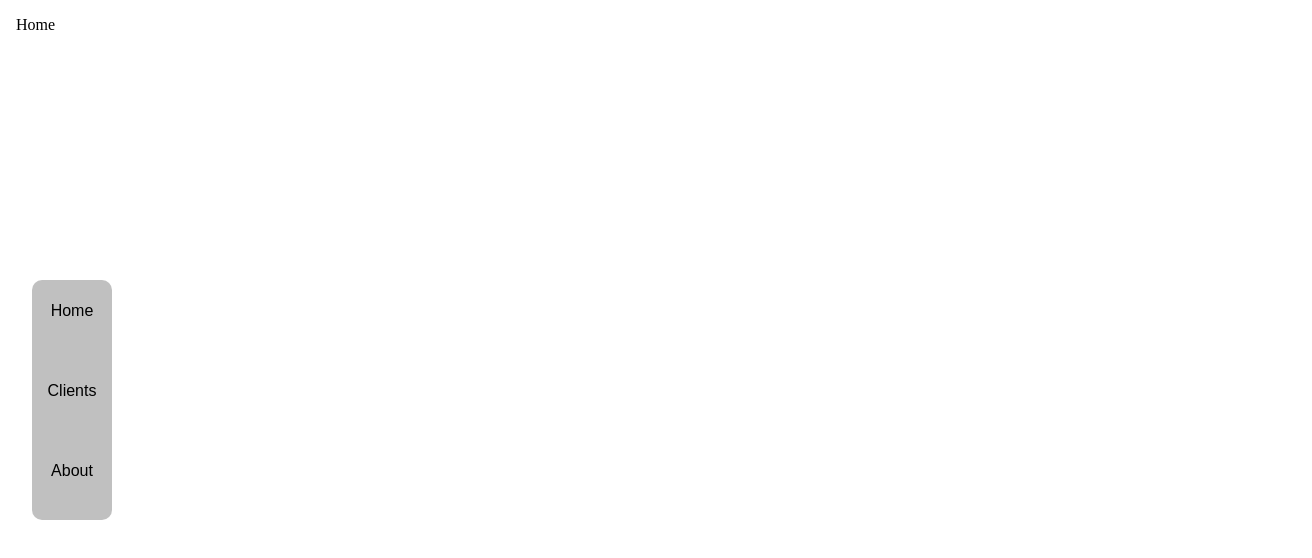
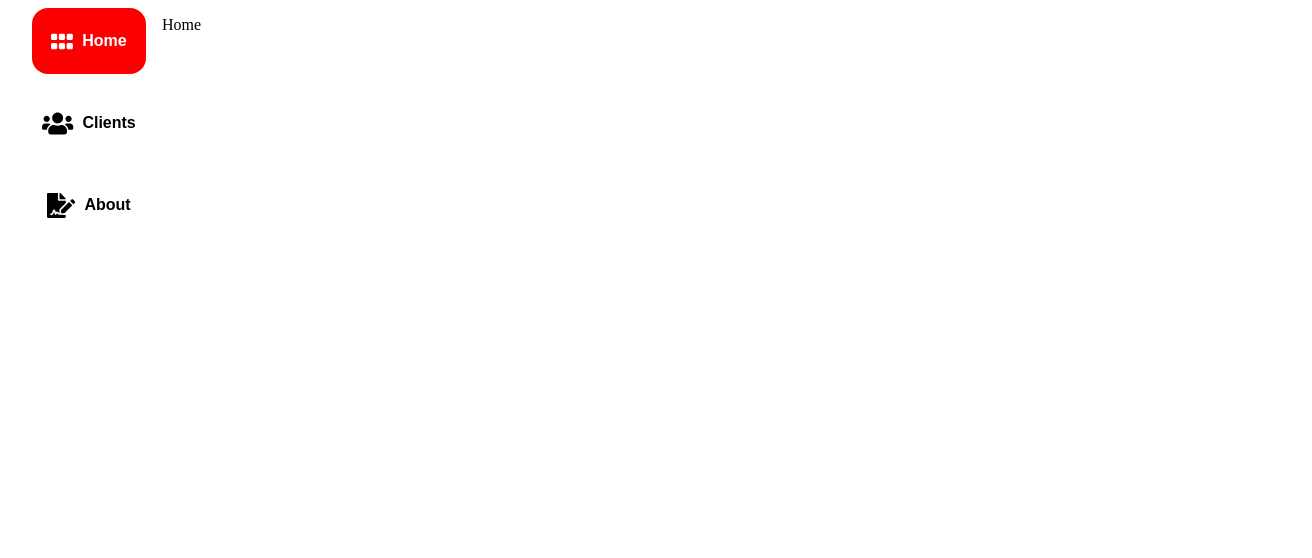
Before and after one commit to willrte/lego_crm, a Vue app: page / in a window 1280 px wide. Shown: the top 558 px of the page, 1312 px wide, since content can reach past the window. Built offline with nearby package versions, Linux system fonts and the light colour scheme.

Commit message:
Ajout fontawesome + menu fix
- menu fonctionnel
- fontawesome utilisable
- highlight de la page active

```diff
--- a/package.json
+++ b/package.json
@@ -7,10 +7,14 @@
     "build": "vue-cli-service build"
   },
   "dependencies": {
+    "@fortawesome/fontawesome-svg-core": "^1.3.0-beta3",
+    "@fortawesome/free-regular-svg-icons": "^6.0.0-beta3",
+    "@fortawesome/free-solid-svg-icons": "^6.0.0-beta3",
     "vue": "^3.0.0",
     "vue-router": "^4.0.0-0"
   },
   "devDependencies": {
+    "@fortawesome/fontawesome-free": "^5.15.4",
     "@vue/cli-plugin-router": "~4.5.0",
     "@vue/cli-service": "~4.5.0",
     "@vue/compiler-sfc": "^3.0.0"
--- a/public/index.html
+++ b/public/index.html
@@ -6,6 +6,7 @@
     <meta name="viewport" content="width=device-width,initial-scale=1.0">
     <link rel="icon" href="<%= BASE_URL %>favicon.ico">
     <title><%= htmlWebpackPlugin.options.title %></title>
+      <script src="https://kit.fontawesome.com/33546c7229.js" crossorigin="anonymous"></script>
   </head>
   <body>
     <noscript>
--- a/src/App.vue
+++ b/src/App.vue
@@ -1,8 +1,13 @@
 <template>
-  <Menu id="menu_gch"></Menu>
-  <div class="page">
-    <router-view v-slot="{ Component }"></router-view>
+  <div class="app">
+    <div class="menu">
+      <Menu/>
+    </div>
+    <div class="page">
+      <router-view v-slot="{ Component }"></router-view>
+    </div>
   </div>
+
 </template>
 
 <script>
@@ -20,15 +25,19 @@ html, body {
   padding: 0;
   margin: 0;
 }
+.app{
+
+  display: flex;
+  flex-direction: row;
+}
 .page {
-  width: 100%;
-  height: 100%;
+  width: available;
+  height: available;
   display: flex;
   flex-direction: column;
   padding: 0 1rem;
 
 }
-#menu_gch{
-  position: absolute;
-}
+
+
 </style>
--- a/src/components/Menu.vue
+++ b/src/components/Menu.vue
@@ -1,9 +1,23 @@
 <template>
   <div class="menu-container">
   <div class="menu">
-    <div class="menu-link" style="cursor: pointer" @click="$router.push('/')">Home</div><br>
-    <div class="menu-link" style="cursor: pointer" @click="$router.push('/clients')">Clients</div><br>
-    <div class="menu-link" style="cursor: pointer" @click="$router.push('/about')">About</div><br>
+    <div class="highlight"></div>
+    <div style="display: flex; align-items: center" class="menu-btn"  :class="{active: menuItem=== 'home'}" @click="$router.push('/'); setMenuItem('home'); setHighlightPosition()">
+      <i class="fas fa-grip-horizontal" style="font-size: 25px"></i>
+      &nbsp;&nbsp;
+      <div>Home</div>
+    </div>
+
+    <div class="menu-btn"  :class="{active: menuItem=== 'clients'}" @click="$router.push('/clients'); setMenuItem('clients');setHighlightPosition()">
+      <i class="fas fa-users" style="font-size: 25px"></i>
+      &nbsp;&nbsp;
+      <div>Clients</div>
+    </div>
+    <div class="menu-btn"  :class="{active: menuItem=== 'about'}" @click="$router.push('/about'); setMenuItem('about');setHighlightPosition()">
+      <i class="fas fa-file-signature" style="font-size: 25px"></i>
+      &nbsp;&nbsp;
+      <div>About</div>
+    </div>
   </div>
   </div>
 
@@ -12,44 +26,89 @@
 <script>
 export default {
   name: 'Menu',
+  data() {
+    return {
+      menuItem: "home",
+    };
+  },
+  methods: {
+    setMenuItem(item) {
+      this.menuItem = item;
+    },
+    setHighlightPosition() {
+      if (this.menuItem === "home") {
+        document.getElementsByClassName("highlight")[0].style.bottom = "33.2rem";
+      } else if (this.menuItem === "clients") {
+        document.getElementsByClassName("highlight")[0].style.bottom = "24.1rem";
+      } else if (this.menuItem === "about") {
+        document.getElementsByClassName("highlight")[0].style.bottom = "15rem";
+      }
+    },
+  },
 }
+
 </script>
 
 
 <style scoped>
+/*.highlight{*/
+/*  position: absolute;*/
+/*  bottom: 33.5rem;*/
+/*  width: 8rem;*/
+/*  height: 8rem;*/
+/*  background-color: #e89797;*/
+/*  margin: 0.5rem;*/
+/*  transition: all 0.4s ease-in-out;*/
+/*  border-radius: 100px;*/
+/*  z-index: -1;*/
+/*  border: #e89797 solid 1px;*/
+/*}*/
 .menu-container{
   margin-left: 2rem;
   display: flex;
   height: 100%;
-  width: 5rem;
+  width: max-content;
   align-items: center;
-  justify-content: center;
+
 }
 .menu{
   display: flex;
   flex-direction: column;
   color: #000000;
-  background-color: #c0c0c0;
-  justify-content: center;
-  align-items: center;
+  /*background-color: #c0c0c0;*/
   font-family: Arial;
-  height: 15rem;
-  width: 5rem;
-  border-radius: 10px;
+  height: max-content;
+  width: max-content;
+  border-radius:100px;
+  z-index: 9;
+
 
 }
-.menu-link{
+.menu-btn{
   display: flex;
   align-items: center;
   justify-content: center;
-  height: 5rem !important;
-  width: 5rem !important;
-  border-radius: 10px;
+  height: 4rem ;
+  width: 6rem ;
+  cursor: pointer;
+  border-radius: 1rem;
+  margin: 0.5rem 0;
+  padding: 0 0.5rem;
+  border: transparent solid 1px;
+  font-weight: bold;
+
 }
-.menu-link:hover{
+.menu-btn:hover{
+  /*color: #ffffff;*/
+  font-weight: bold;
+  border: #e89797 solid 1px;
+  transition-duration: 0.3s;
+}
+
+.active{
   color: #ffffff;
   font-weight: bold;
-  background-color: #858585;
-  transition-duration: 0.6s;
+  background-color: #fa0000;
+  transition-duration: 0.3s;
 }
 </style>
--- a/src/main.js
+++ b/src/main.js
@@ -1,5 +1,7 @@
 import { createApp } from 'vue'
 import App from './App.vue'
 import router from './router'
+import '@fortawesome/fontawesome-free/css/all.css'
+import '@fortawesome/fontawesome-free/js/all.js'
 
 createApp(App).use(router).use(router).mount('#app')
--- a/src/views/Home.vue
+++ b/src/views/Home.vue
@@ -1,5 +1,5 @@
 <template>
-    <p>Home</p>
+  <p>Home</p>
 
 
 </template>
```
Also changed, not shown: 1 other file (tests, documents, lock files or other folders).
